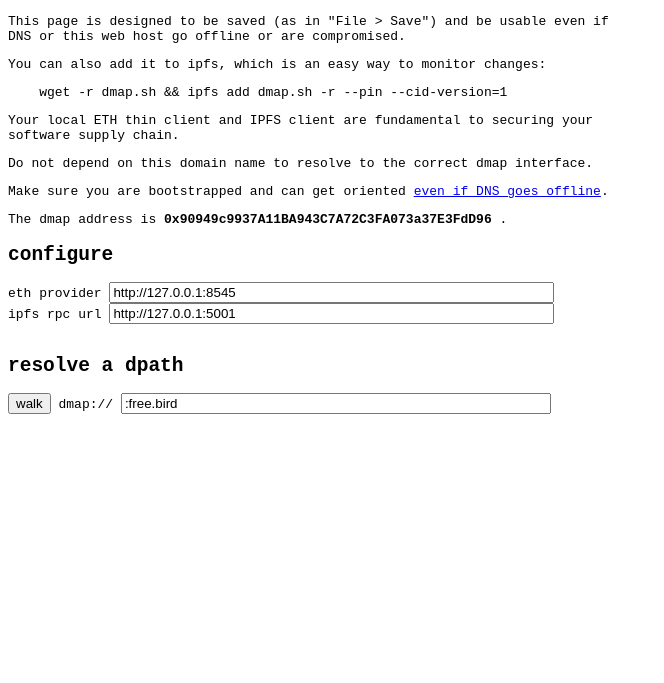
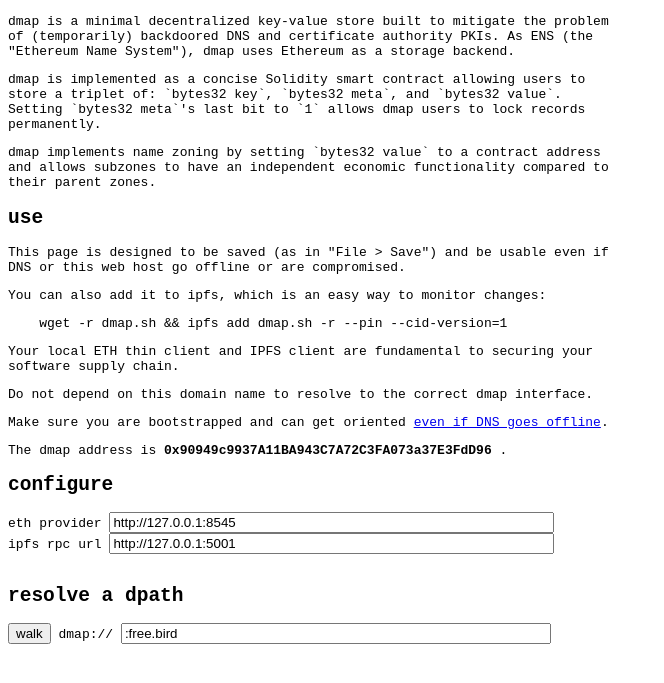
Before and after one commit to dapphub/dmap, a website: page docs/index.html in a window 1280 px wide. Shown: the part 41-724 px from the top of the page, without its empty margins (0-664 px from the left). Drawn offline with Linux system fonts and the light colour scheme.

Commit message:
Add description to website

```diff
--- a/docs/index.html
+++ b/docs/index.html
@@ -18,6 +18,19 @@
 
 <h1>dmap</h1>
 
+<p>
+dmap is a minimal decentralized key-value store built to mitigate the problem of (temporarily) backdoored DNS and certificate authority PKIs. As ENS (the "Ethereum Name System"), dmap uses Ethereum as a storage backend.
+</p>
+
+<p>
+dmap is implemented as a concise Solidity smart contract allowing users to store a triplet of: `bytes32 key`, `bytes32 meta`, and `bytes32 value`. Setting `bytes32 meta`'s last bit to `1` allows dmap users to lock records permanently.
+</p>
+
+<p>
+dmap implements name zoning by setting `bytes32 value` to a contract address and allows subzones to have an independent economic functionality compared to their parent zones.
+</p>
+
+<h2>use</h2>
 <p>
   This page is designed to be saved (as in "File > Save") and be usable even if DNS or this web host go offline or are compromised.
 </p>
```
